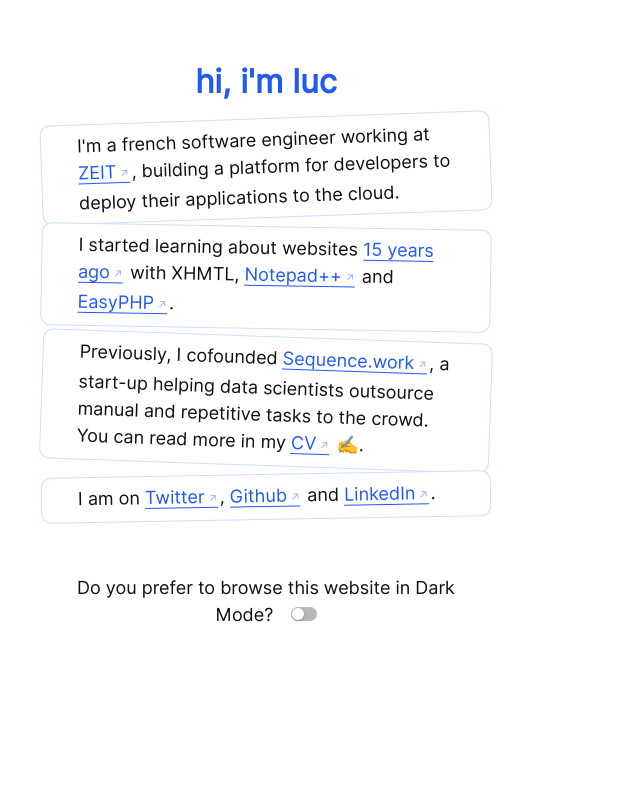
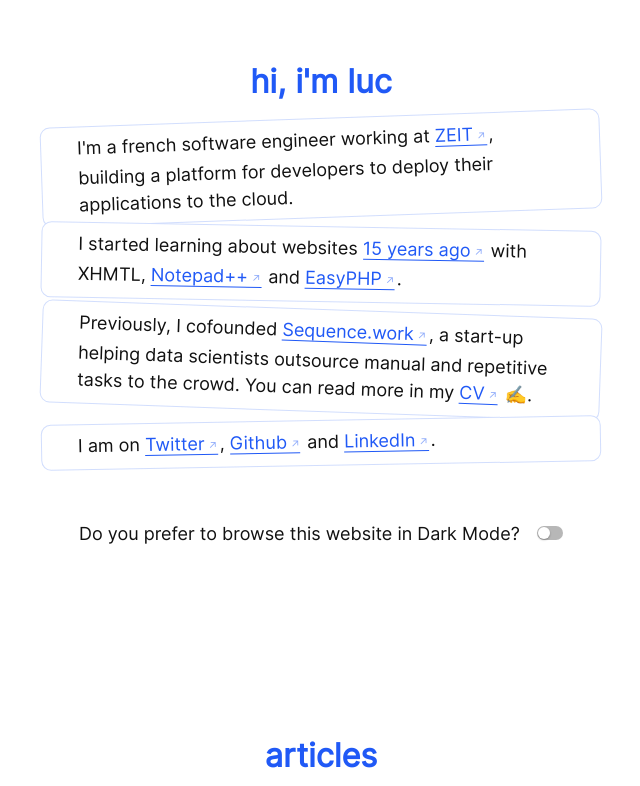
Before and after one commit to lucleray/luc.im, a Next.js app: page / in a window 1280 px wide. Shown: the top 786 px of the page, without its empty margins (9-649 px from the left). Built offline with nearby package versions, Linux system fonts and the light colour scheme.

Commit message:
update layout

```diff
--- a/components/system/layout.js
+++ b/components/system/layout.js
@@ -49,7 +49,7 @@ const LayoutDiv = styled.div`
     !p.wide &&
     css`
       @media only screen and (min-width: 700px) {
-        width: 550px;
+        width: 660px;
       }
     `}
 `
--- a/pages/photos.js
+++ b/pages/photos.js
@@ -83,7 +83,7 @@ const RotCard = styled.div`
   display: inline-block;
   z-index: ${() => ~~(Math.random() * 1000)};
   transition: transform 0.2s ease 0.1s;
-  width: ${p => (p.small ? '33%' : '100%')};
+  width: ${p => (p.small ? '33%' : '90%')};
   font-size: ${p => (p.small ? '10px' : '20px')};
   line-height: 1.3em;
 
@@ -99,7 +99,7 @@ const RotCard = styled.div`
         ${p => p.rAxis.join(',')},
         ${() => Math.random() * 8 - 1}deg
       )
-      scale(${p => (p.small ? '1.5' : '0.9')});
+      scale(${p => (p.small ? '1.5' : '0.97')});
     z-index: 1000;
   }
 
@@ -135,7 +135,6 @@ const Label = styled.span`
 const ImgSide = styled.div`
   position: absolute;
   text-align: ${p => (p.where === 'top' ? 'right' : 'left')};
-  /* padding-top: 0.1em; */
   width: 100%;
   left: 0;
   top: 0;
```
